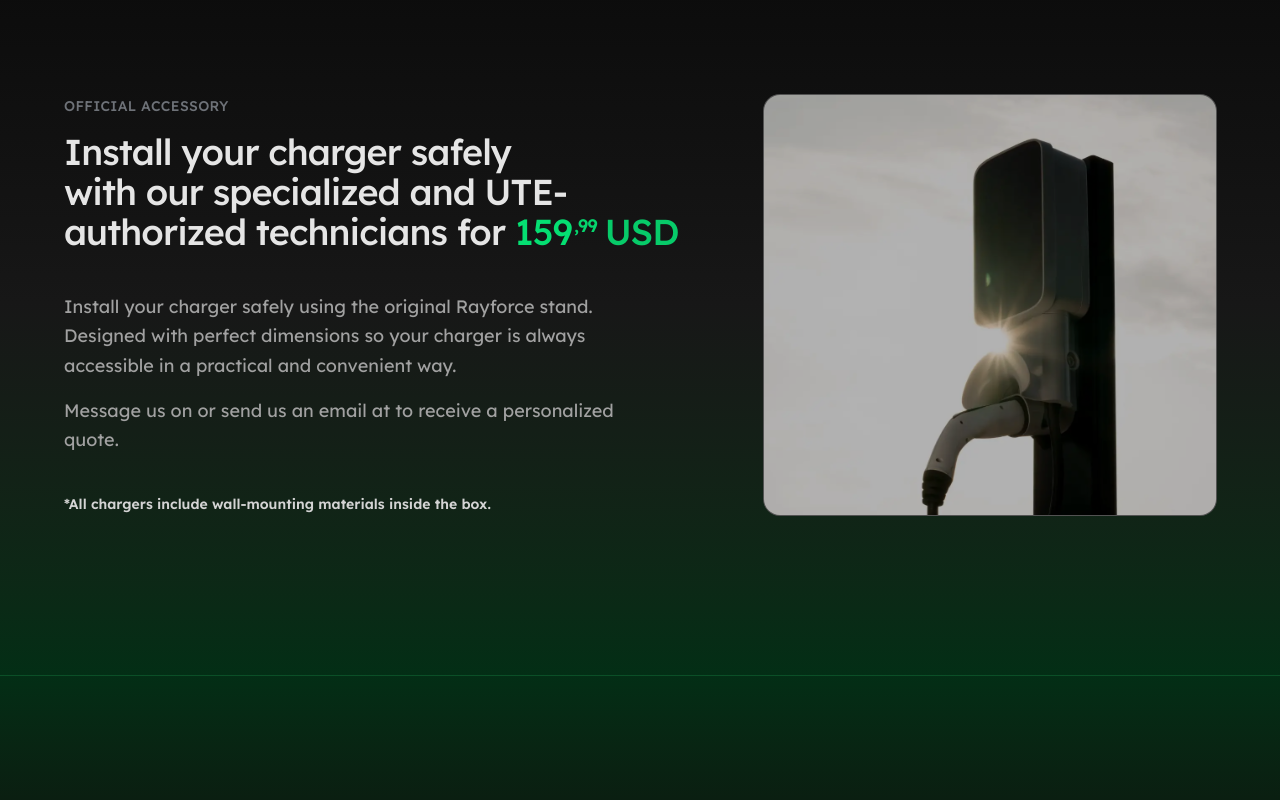
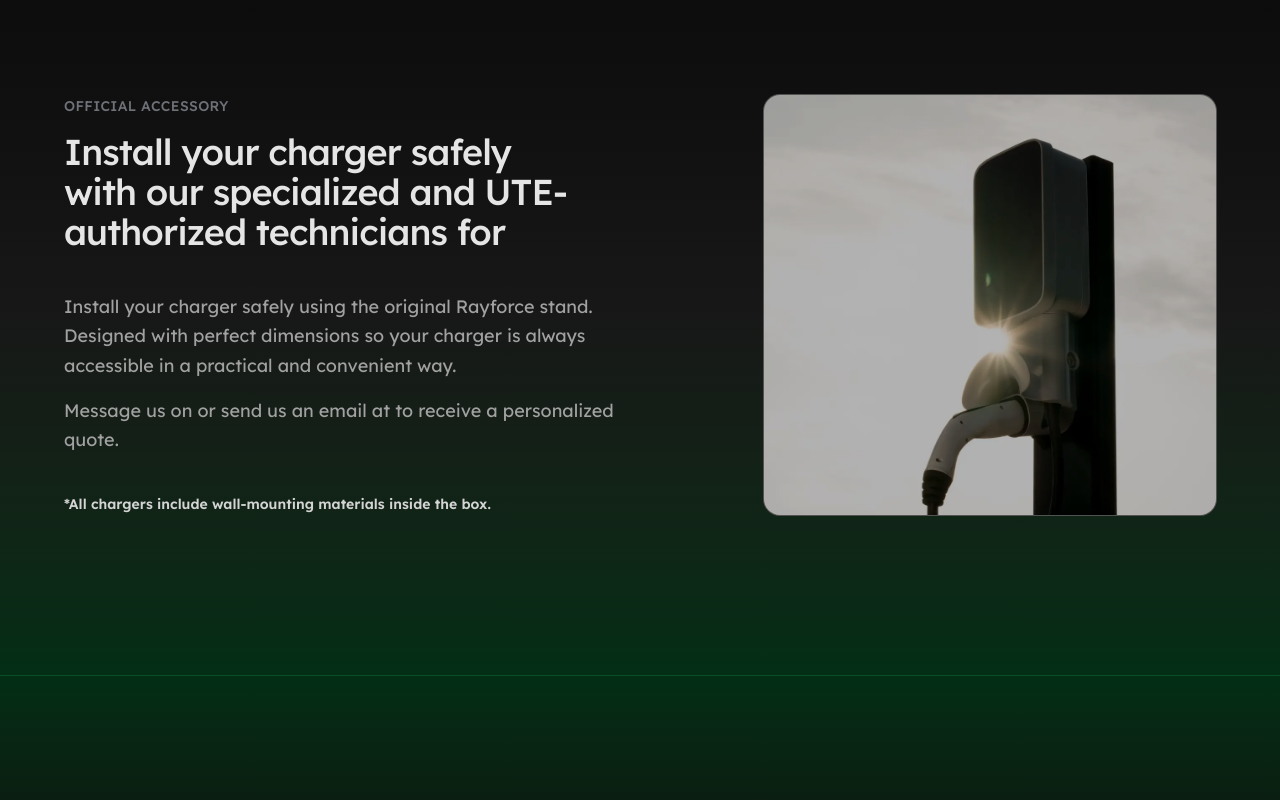
Before and after one commit to agreco88/rayforce-ev, a Next.js app: page /en in a window 1280 px wide. Shown: the part 5960-6760 px from the top of the page. Built offline with nearby package versions, Linux system fonts and the light colour scheme.

Commit message:
removed price from charger stand section

```diff
--- a/messages/es.json
+++ b/messages/es.json
@@ -234,7 +234,7 @@
     },
     "ChargerStandSection": {
       "eyebrow": "Accesorio oficial",
-      "title": "Instalá tu cargador de forma segura con nuestros técnicos especializados y autorizados por UTE por",
+      "title": "Instalá tu cargador de forma segura con nuestros técnicos especializados y autorizados por UTE",
       "price": "199 USD",
       "p1": "Instalá tu cargador de forma segura en el soporte original Rayforce.",
       "p2": "Pensado con las medidas perfectas para que tengas tu cargador siempre disponible de manera ágil y cómoda.",
--- a/src/components/ChargerStandSection.tsx
+++ b/src/components/ChargerStandSection.tsx
@@ -42,19 +42,17 @@ export function ChargerStandSection({ id }: { id?: string }) {
             variants={waterfallItem}
             className="text-3xl font-medium tracking-tight text-neutral-200 sm:text-4xl whitespace-pre-line text-balance"
           >
-            {t.rich("title")}{" "}
-            <span className="inline-flex items-start gap-2">
-              {/* Price */}
+            {t.rich("title")}
+            {/* Price */}
+            {/* <span className="inline-flex items-start gap-2">
               <span className="inline-flex items-start text-green-400 font-medium">
                 <span>159</span>
                 <span className="ml-0.5 text-sm sm:text-lg relative font-semibold text-green-400/95">
                   ,99
                 </span>
               </span>
-
-              {/* Currency */}
               <span className=" text-green-400/90">USD</span>
-            </span>
+            </span> */}
           </motion.h2>
 
           <div className="mt-6 space-y-4 max-w-xl text-lg leading-relaxed text-neutral-400">
```
